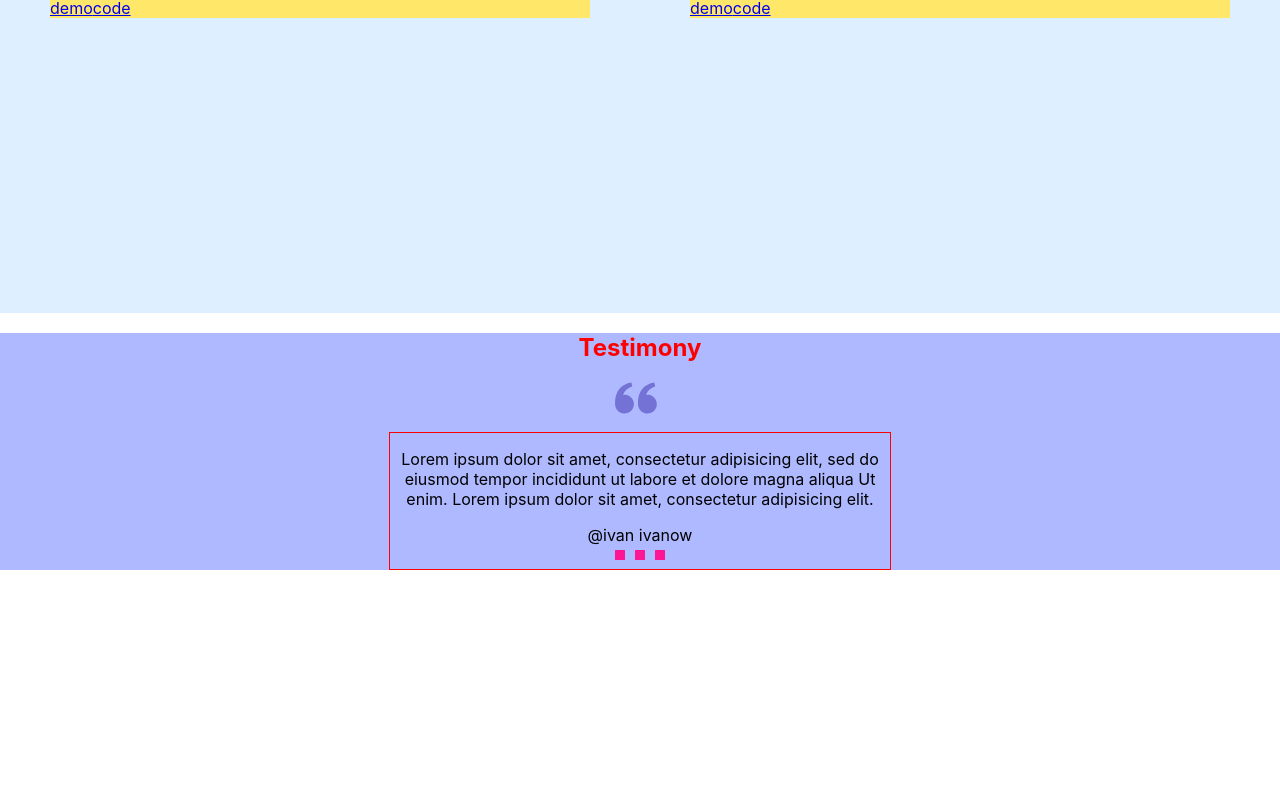
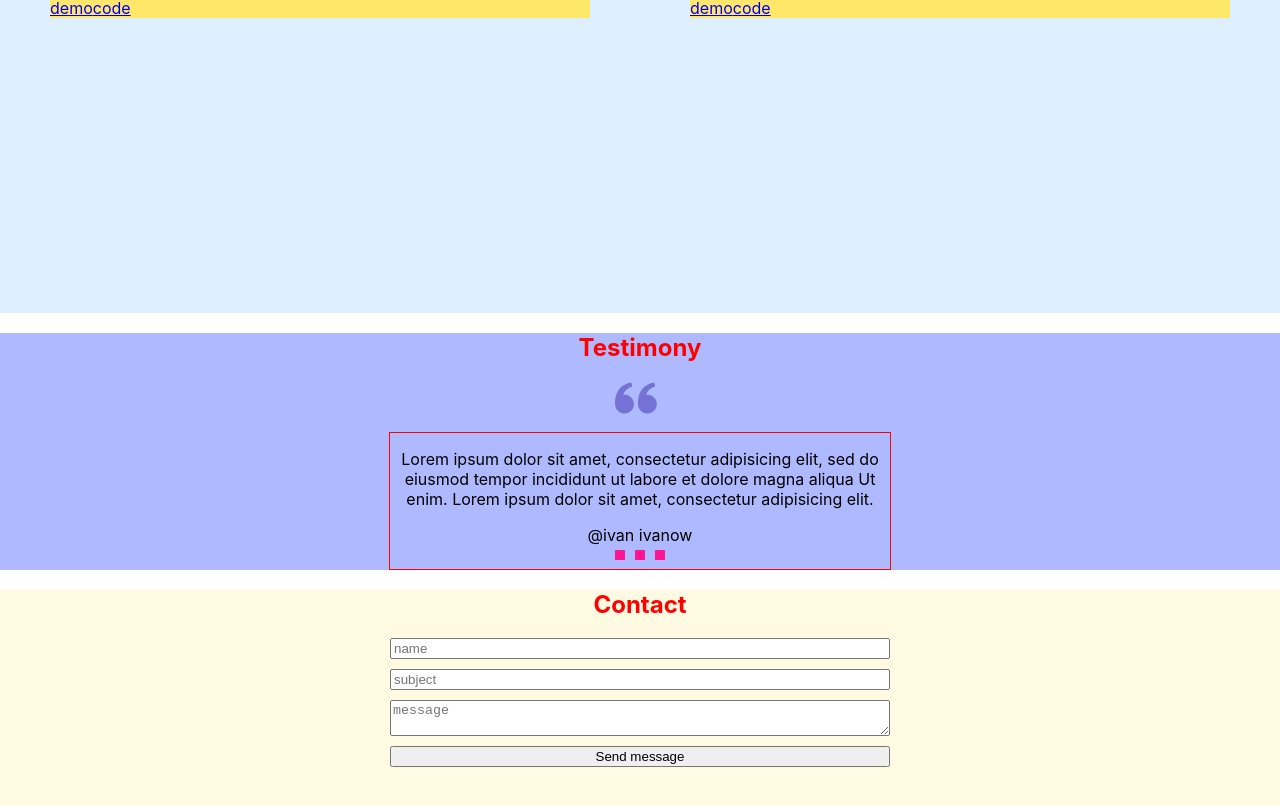
Before and after one commit to jan-web/portf-it-incubator, a React app: page / in a window 1280 px wide. Shown: the part 2181-2987 px from the top of the page. Before the commit the page ends 2751 px from the top, so only its background shows below. Built offline with nearby package versions, Linux system fonts and the light colour scheme.

Commit message:
feat: The started block Contact has been done

```diff
--- a/src/App.tsx
+++ b/src/App.tsx
@@ -1,5 +1,6 @@
 import './App.css';
 import { Header } from './layout/header/Header';
+import { Contact } from './layout/section/contacts/Contact';
 import { Main } from './layout/section/main/Main';
 import { Skills } from './layout/section/skills/Skills';
 import { Testimony } from './layout/section/testimony/Testimony';
@@ -15,6 +16,7 @@ function App() {
             <Skills />
             <Works />
             <Testimony />
+            <Contact />
         </div>
     );
 }
--- /dev/null
+++ b/src/components/Button.tsx
@@ -0,0 +1,6 @@
+import styled from 'styled-components';
+
+
+export const Button = styled.button`
+
+`
--- /dev/null
+++ b/src/layout/section/contacts/Contact.tsx
@@ -0,0 +1,34 @@
+import React from 'react'
+import styled from 'styled-components'
+import { SectionTitle } from '../../../components/SectionTitle'
+import { Button } from '../../../components/Button'
+
+export const Contact = () => {
+  return (
+    <StyledContacts>
+      <SectionTitle>Contact</SectionTitle>
+      <StyledForm>
+        <Field placeholder={'name'} />
+        <Field placeholder={'subject'} />
+        <Field placeholder={'message'} as={'textarea'}/>
+        <Button type={'submit'}>Send message</Button>
+      </StyledForm>
+    </StyledContacts>
+  )
+}
+
+const StyledContacts = styled.section`
+  min-height: 50ch;
+  background-color: #fffae1;
+`
+const StyledForm = styled.form`
+  max-width: 500px;
+  width: 100%;
+  display: flex;
+  flex-direction: column;
+  gap: 10px;
+  margin: 0 auto;
+`
+const Field = styled.input`
+
+`
```
